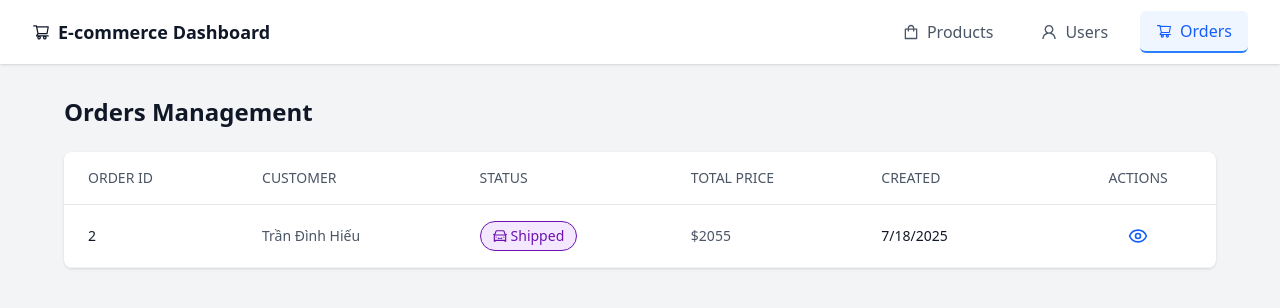
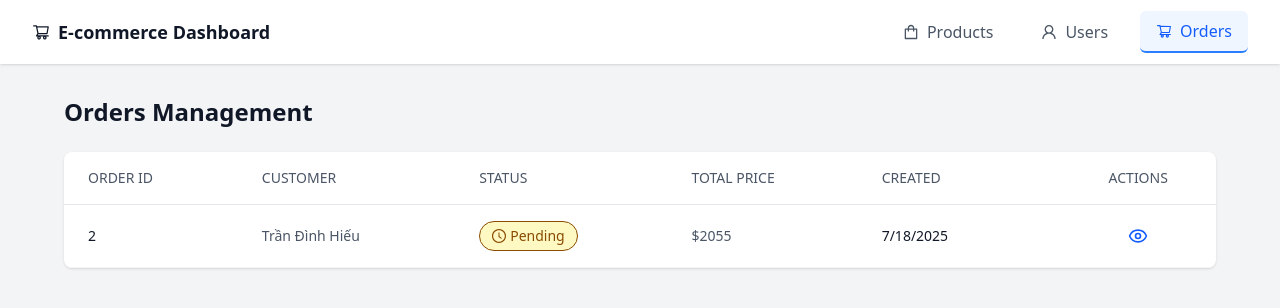
Before and after one commit to DinhHieu2506/Ecommerce-Dashboard, a React (Vite) app: page /orders in a window 1280 px wide. Shown: the top 308 px of the page. Built offline with nearby package versions, Linux system fonts and the light colour scheme; data requests are answered from the project's data file.

Commit message:
fix: Update order status from "shipped" to "pending" and clean up unused code in order and product slices

```diff
--- a/db.json
+++ b/db.json
@@ -41,7 +41,7 @@
         "342d",
         "c2e4"
       ],
-      "status": "shipped",
+      "status": "pending",
       "totalPrice": 0,
       "createdAt": "2025-07-18T09:30:00.000Z"
     }
--- a/src/features/orders/ordersForm.jsx
+++ b/src/features/orders/ordersForm.jsx
@@ -9,7 +9,7 @@ export default function OrderForm({ open, onClose }) {
   const dispatch = useDispatch();
 
   const order = useSelector((state) => state.orders.selectedOrder);
-  const products = useSelector((state) => state.products.products); // ✅ đúng key
+  const products = useSelector((state) => state.products.products);
 
   const handleStatusChange = (value) => {
     dispatch(updateOrderStatus({ id: order.id, status: value }));
--- a/src/features/orders/ordersSlice.js
+++ b/src/features/orders/ordersSlice.js
@@ -14,7 +14,6 @@ const calculateTotalPrice = async (productIds) => {
   }, 0);
 };
 
-
 export const fetchOrders = createAsyncThunk("orders/fetchOrders", async () => {
 
   const [ordersRes, productsRes] = await Promise.all([
@@ -24,7 +23,6 @@ export const fetchOrders = createAsyncThunk("orders/fetchOrders", async () => {
 
   const orders = ordersRes.data;
   const products = productsRes.data;
-
 
   const enrichedOrders = orders.map(order => {
     const totalPrice = order.productIds.reduce((sum, id) => {
@@ -38,7 +36,6 @@ export const fetchOrders = createAsyncThunk("orders/fetchOrders", async () => {
 });
 
 
-
 export const updateOrderStatus = createAsyncThunk(
   "orders/updateOrderStatus",
   async ({ id, status }) => {
@@ -47,14 +44,12 @@ export const updateOrderStatus = createAsyncThunk(
   }
 );
 
-
 export const addOrder = createAsyncThunk("orders/addOrder", async (order) => {
   const totalPrice = await calculateTotalPrice(order.productIds);
   const fullOrder = { ...order, totalPrice, createdAt: new Date().toISOString() };
   const res = await axios.post(baseUrl, fullOrder);
   return res.data;
 });
-
 
 export const updateOrder = createAsyncThunk("orders/updateOrder", async (order) => {
   const totalPrice = await calculateTotalPrice(order.productIds);
--- a/src/features/products/productsSlice.js
+++ b/src/features/products/productsSlice.js
@@ -3,7 +3,6 @@ import axios from "axios";
 
 const PRODUCTS_URL = "http://localhost:3000/products";
 
-// Async Thunks
 export const fetchProducts = createAsyncThunk("products/fetchProducts", async () => {
   const res = await axios.get(PRODUCTS_URL);
   return res.data;
@@ -20,24 +19,22 @@ export const updateProduct = createAsyncThunk("products/updateProduct", async (p
 });
 
 export const deleteProduct = createAsyncThunk("products/deleteProduct", async (id, thunkAPI) => {
-  // Xoá product
+
   await axios.delete(`${PRODUCTS_URL}/${id}`);
 
-  // Lấy tất cả orders
   const ordersRes = await axios.get("http://localhost:3000/orders");
   const orders = ordersRes.data;
 
-  // Lọc ra các orders chứa productId vừa xóa
   const ordersToUpdateOrDelete = orders.filter(order => order.productIds.includes(id));
 
   for (const order of ordersToUpdateOrDelete) {
     const updatedProductIds = order.productIds.filter(pid => pid !== id);
 
     if (updatedProductIds.length === 0) {
-      // Xoá đơn hàng nếu không còn sản phẩm nào
+
       await axios.delete(`http://localhost:3000/orders/${order.id}`);
     } else {
-      // Cập nhật lại đơn hàng với danh sách sản phẩm mới
+
       await axios.put(`http://localhost:3000/orders/${order.id}`, {
         ...order,
         productIds: updatedProductIds
@@ -45,11 +42,9 @@ export const deleteProduct = createAsyncThunk("products/deleteProduct", async (i
     }
   }
 
-  return id; // Trả lại id để cập nhật trong store
+  return id;
 });
 
-
-// Slice
 const productsSlice = createSlice({
   name: "products",
   initialState: {
@@ -58,14 +53,14 @@ const productsSlice = createSlice({
     error: null,
   },
   reducers: {
-    // ✅ Action để reset lỗi
+
     clearError: (state) => {
       state.error = null;
     },
   },
   extraReducers: (builder) => {
     builder
-      // Fetch
+
       .addCase(fetchProducts.pending, (state) => {
         state.loading = true;
         state.error = null;
@@ -79,7 +74,6 @@ const productsSlice = createSlice({
         state.error = action.error.message;
       })
 
-      // Add
       .addCase(addProduct.fulfilled, (state, action) => {
         state.products.push(action.payload);
       })
@@ -87,7 +81,6 @@ const productsSlice = createSlice({
         state.error = action.error.message;
       })
 
-      // Update
       .addCase(updateProduct.fulfilled, (state, action) => {
         const index = state.products.findIndex(p => p.id === action.payload.id);
         if (index !== -1) {
@@ -98,7 +91,6 @@ const productsSlice = createSlice({
         state.error = action.error.message;
       })
 
-      // Delete
       .addCase(deleteProduct.fulfilled, (state, action) => {
         state.products = state.products.filter(p => p.id !== action.payload);
       })
@@ -108,6 +100,5 @@ const productsSlice = createSlice({
   },
 });
 
-// ✅ Export action và reducer
 export const { clearError } = productsSlice.actions;
 export default productsSlice.reducer;
```
